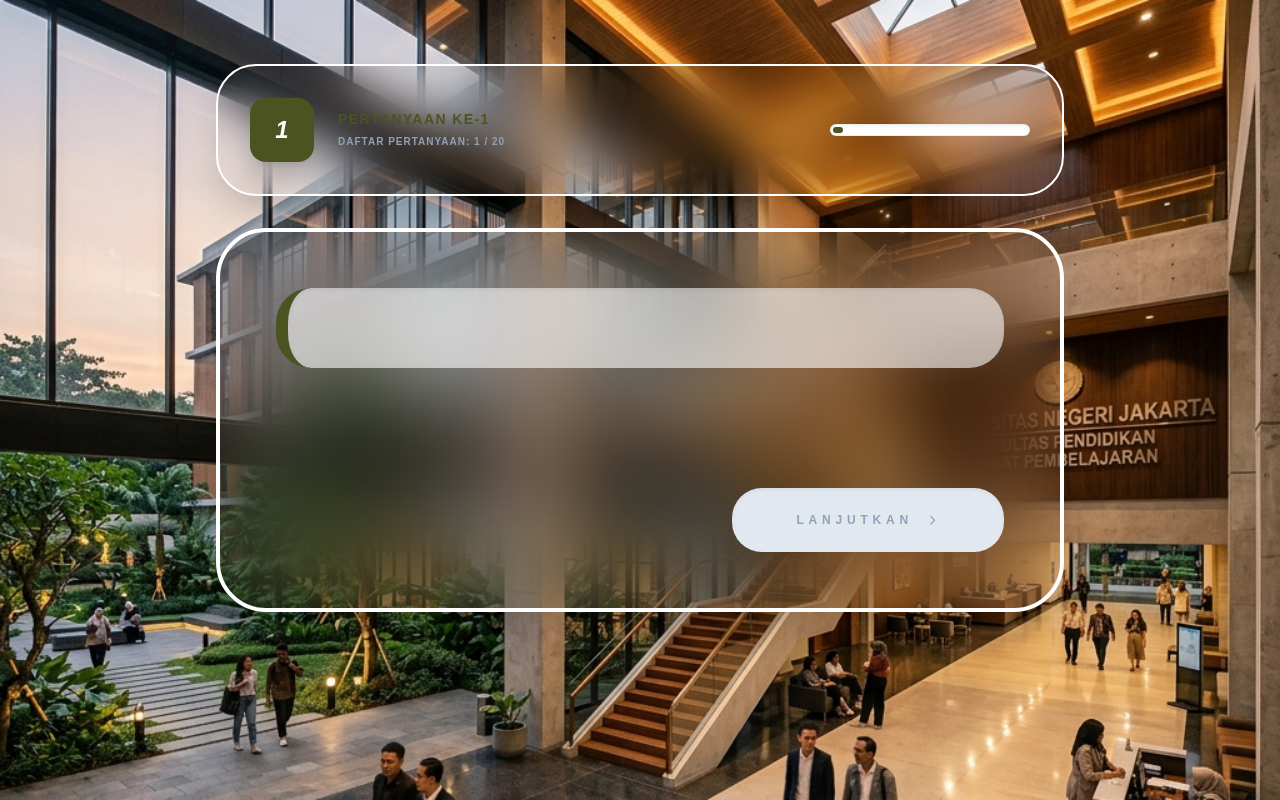
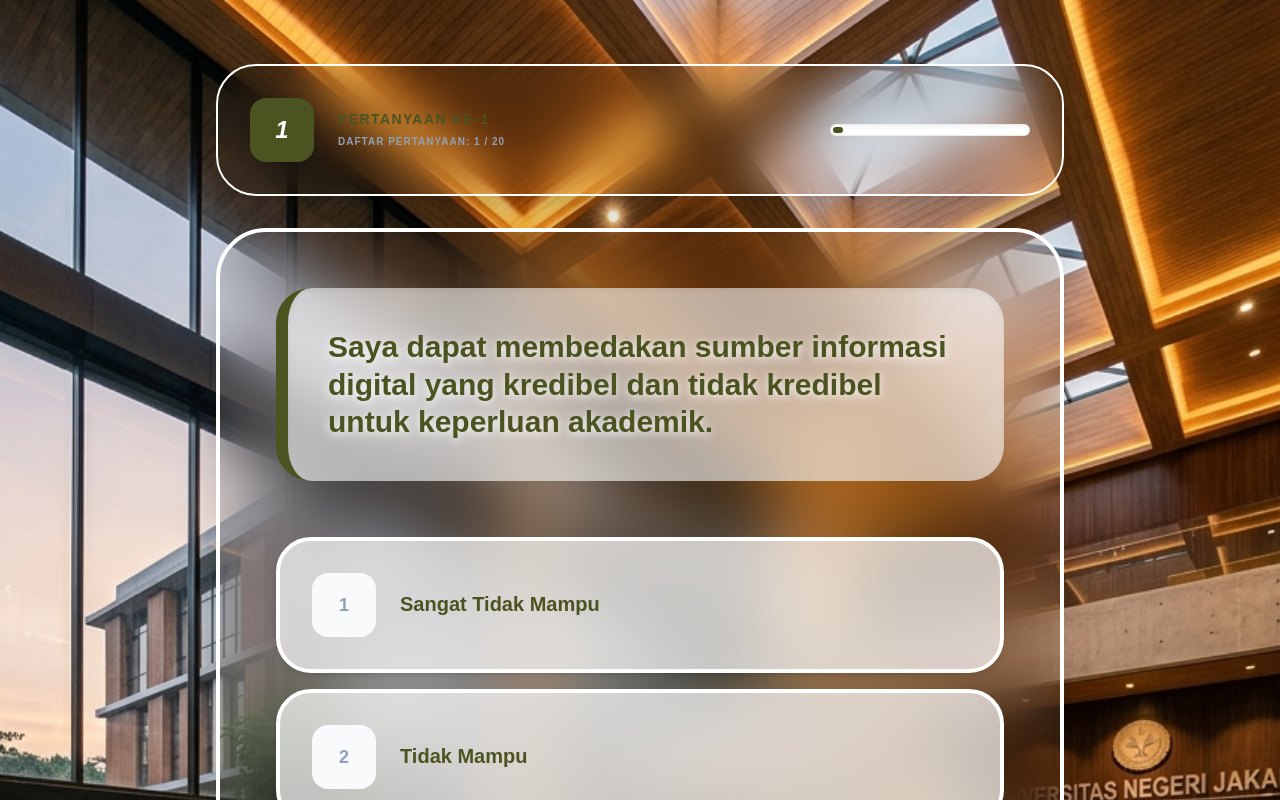
Before and after one commit to cathaleya/web_e-assesment, a Next.js app: page /assessment/preliminary in a window 1280 px wide. Both pictures are taken after a click on the button "LANJUTKAN". Shown: the top 800 px of the page. Built offline with nearby package versions, Linux system fonts and the light colour scheme.

Commit message:
fix: restore preliminary questions by aligning keys and providing default Likert scale

```diff
--- a/src/app/assessment/preliminary/page.tsx
+++ b/src/app/assessment/preliminary/page.tsx
@@ -14,6 +14,15 @@ export default function PreliminaryAssessment() {
 
   const armyGreen = "#4B5320";
   const creamBg = "bg-[#FAF9F6]";
+
+  // Default Likert Scale for PDI-DL (Preliminary)
+  const defaultOptions = [
+    { text: "Sangat Tidak Mampu", score: 1 },
+    { text: "Tidak Mampu", score: 2 },
+    { text: "Cukup Mampu", score: 3 },
+    { text: "Mampu", score: 4 },
+    { text: "Sangat Mampu", score: 5 }
+  ];
 
   useEffect(() => {
     fetchQuestions();
@@ -148,12 +157,12 @@ export default function PreliminaryAssessment() {
               <div className={`${creamBg}/95 backdrop-blur-2xl border-4 border-white p-8 lg:p-14 rounded-[50px] shadow-2xl`}>
                 <div className="mb-14 p-10 bg-white/60 border-l-[12px] border-[#4B5320] rounded-[35px] shadow-inner">
                   <p className="text-2xl lg:text-3xl text-[#4B5320] font-black leading-tight drop-shadow-[0_2px_4px_rgba(255,255,255,1)]">
-                    {questions[currentStep]?.question}
+                    {questions[currentStep]?.text || questions[currentStep]?.question}
                   </p>
                 </div>
 
                 <div className="grid grid-cols-1 gap-4">
-                  {questions[currentStep]?.options?.map((opt: any, idx: number) => (
+                  {(questions[currentStep]?.options || defaultOptions).map((opt: any, idx: number) => (
                     <button
                       key={idx}
                       onClick={() => handleAnswer(idx)}
@@ -166,7 +175,7 @@ export default function PreliminaryAssessment() {
                       <span className={`w-12 h-12 lg:w-16 lg:h-16 rounded-2xl flex items-center justify-center font-black text-lg transition-all shrink-0 ${
                         answers[currentStep] === idx + 1 ? "bg-white text-[#4B5320] shadow-xl" : "bg-slate-50 text-slate-400"
                       }`}>
-                        {String.fromCharCode(65 + idx)}
+                        {idx + 1}
                       </span>
                       <span className="flex-1 font-bold text-lg lg:text-xl leading-snug">{opt?.text || ""}</span>
                       {answers[currentStep] === idx + 1 && <i className="fa-solid fa-circle-check text-white text-2xl"></i>}
```
